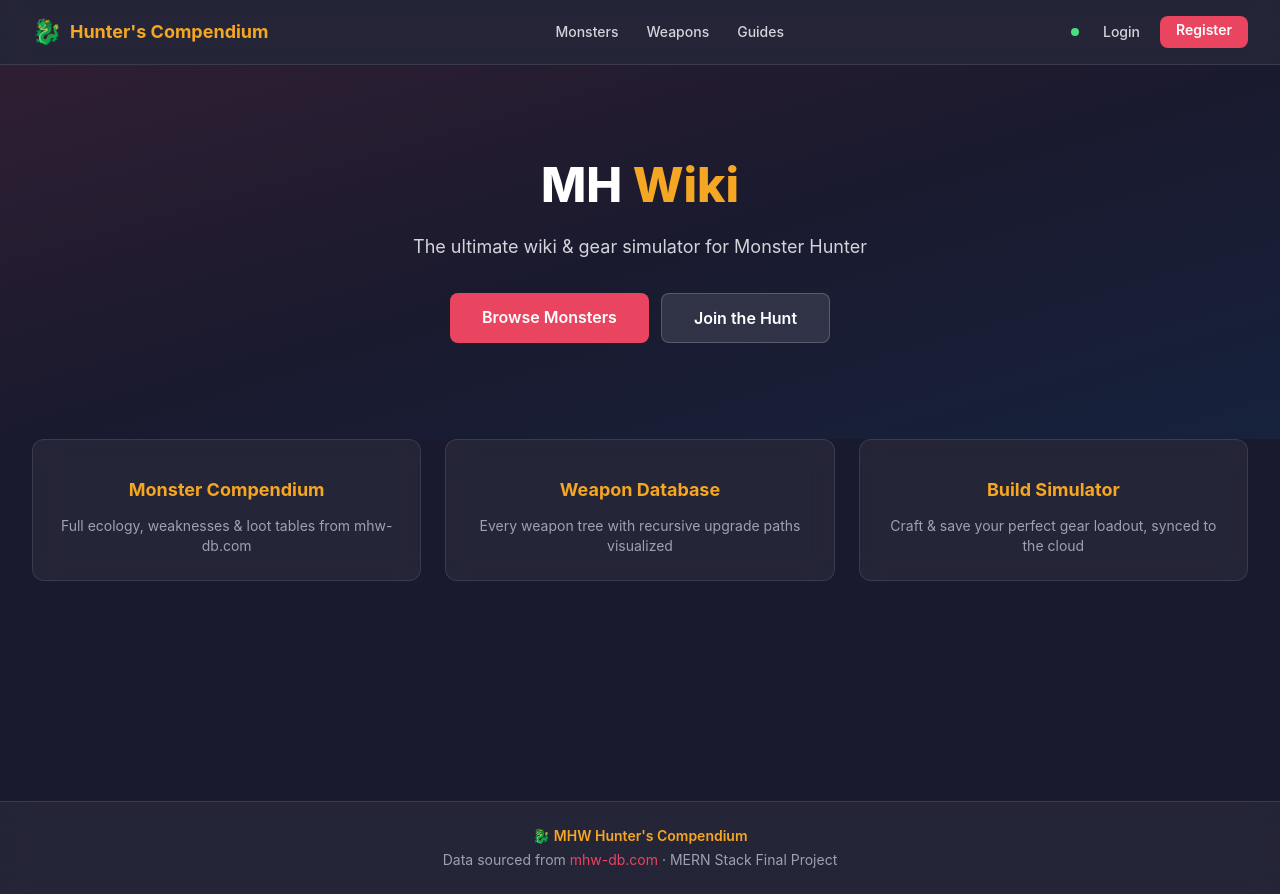
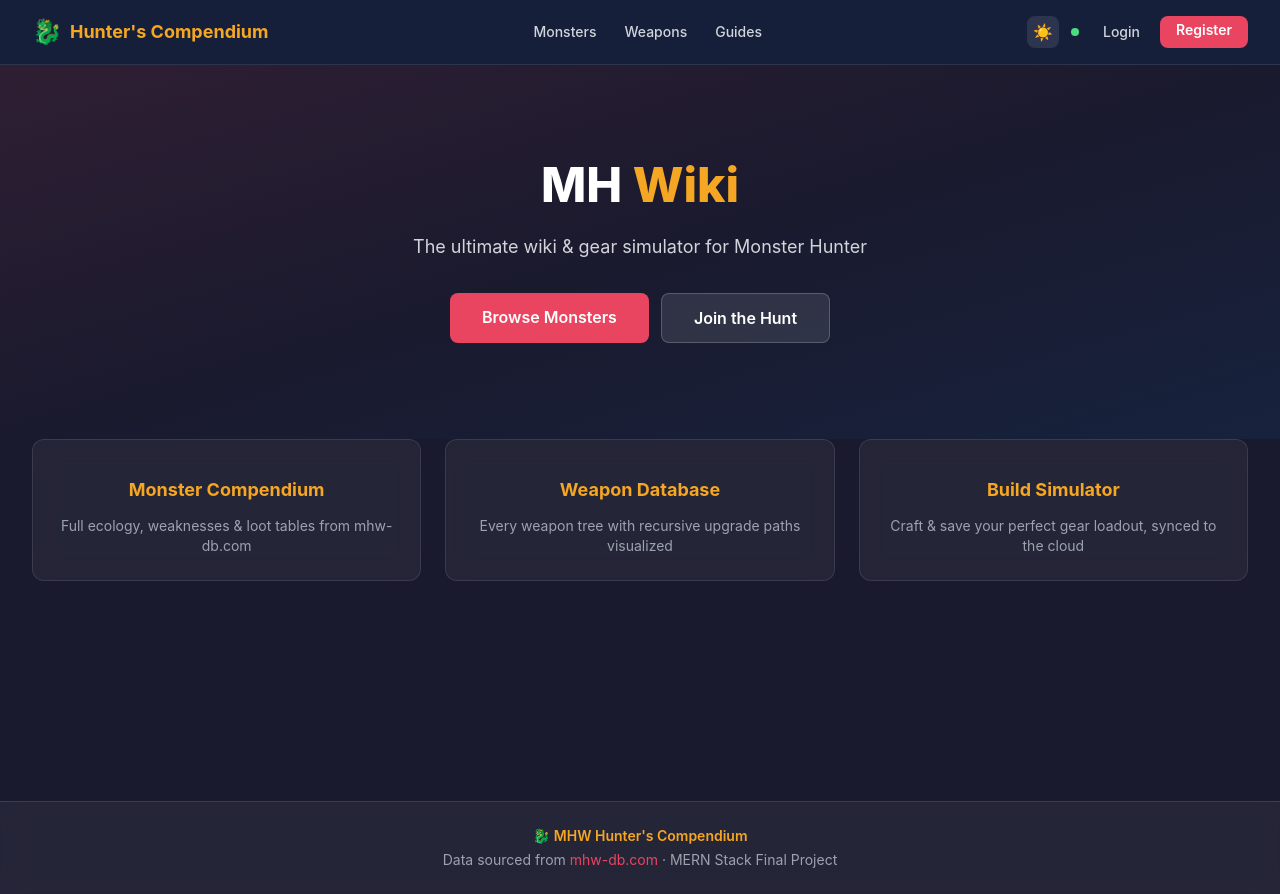
Before and after one commit to kong1912/fullstack_project, a React app in the folder frontend/: page / in a window 1280 px wide. Built offline with nearby package versions, Linux system fonts and the light colour scheme; no server answers; the HTML template or start-up script is replaced by a standard one.

Commit message:
fix navigate

```diff
--- a/frontend/src/App.jsx
+++ b/frontend/src/App.jsx
@@ -1,5 +1,6 @@
 import { BrowserRouter as Router, Routes, Route } from 'react-router-dom'
 import { AuthProvider } from './context/AuthContext'
+import { ThemeProvider } from './context/ThemeContext'
 import Navbar from './components/common/Navbar'
 import Footer from './components/common/Footer'
 import ProtectedRoute from './components/common/ProtectedRoute'
@@ -21,9 +22,10 @@
 
 function App() {
   return (
+    <ThemeProvider>
       <AuthProvider>
         <Router>
-        <div className="min-h-screen flex flex-col bg-mhw-dark">
+          <div className="min-h-screen flex flex-col bg-mhw-dark transition-colors duration-300">
             <Navbar />
           <main className="flex-1 w-full">
             <Routes>
@@ -53,6 +55,7 @@
           </div>
         </Router>
       </AuthProvider>
+    </ThemeProvider>
   )
 }
 
--- a/frontend/src/components/common/Navbar.jsx
+++ b/frontend/src/components/common/Navbar.jsx
@@ -1,10 +1,12 @@
 // Fn 2.1 — Navbar with Context API (React Router + Tailwind CSS)
 import { Link, NavLink, useNavigate } from 'react-router-dom'
 import { useAuth } from '../../context/AuthContext'
+import { useTheme } from '../../context/ThemeContext'
 import useNetworkStatus from '../../hooks/useNetworkStatus'
 
 export default function Navbar() {
   const { user, isAuthenticated, logout } = useAuth()
+  const { theme, toggleTheme } = useTheme()
   const { isOnline, pendingSync } = useNetworkStatus()
   const navigate = useNavigate()
 
@@ -21,7 +23,7 @@
     }`
 
   return (
-    <nav className="bg-white/5 backdrop-blur-md border border-white/10 rounded-none border-x-0 border-t-0 sticky top-0 z-50 w-full">
+    <nav className="bg-mhw-panel/80 backdrop-blur-md border-b border-white/10 sticky top-0 z-50 w-full transition-colors duration-300">
       <div className="w-full max-w-7xl mx-auto px-4 sm:px-6 lg:px-8">
         <div className="flex items-center justify-between h-16">
           {/* Logo */}
@@ -44,6 +46,14 @@
 
           {/* Right side */}
           <div className="flex items-center gap-3">
+            {/* Theme toggle */}
+            <button
+              onClick={toggleTheme}
+              title={theme === 'dark' ? 'Switch to light mode' : 'Switch to dark mode'}
+              className="w-8 h-8 flex items-center justify-center rounded-lg dark:bg-white/10 bg-gray-200 dark:hover:bg-white/20 hover:bg-gray-300 transition-colors text-base">
+              {theme === 'dark' ? '☀️' : '🌙'}
+            </button>
+
             {/* Network status indicator (Fn 7.4) */}
             <div className={`flex items-center gap-1 text-xs ${isOnline ? 'text-mhw-green' : 'text-yellow-400'}`}>
               <span className={`w-2 h-2 rounded-full ${isOnline ? 'bg-mhw-green' : 'bg-yellow-400'}`} />
--- /dev/null
+++ b/frontend/src/context/ThemeContext.jsx
@@ -0,0 +1,35 @@
+import { createContext, useContext, useEffect, useState } from 'react'
+
+const ThemeContext = createContext(null)
+
+export function ThemeProvider({ children }) {
+  // Default to dark — persist preference in localStorage
+  const [theme, setTheme] = useState(
+    () => localStorage.getItem('mhw-theme') ?? 'dark'
+  )
+
+  // Apply/remove the 'dark' class on <html> whenever theme changes
+  useEffect(() => {
+    const root = document.documentElement
+    if (theme === 'dark') {
+      root.classList.add('dark')
+    } else {
+      root.classList.remove('dark')
+    }
+    localStorage.setItem('mhw-theme', theme)
+  }, [theme])
+
+  const toggleTheme = () => setTheme(t => (t === 'dark' ? 'light' : 'dark'))
+
+  return (
+    <ThemeContext.Provider value={{ theme, toggleTheme }}>
+      {children}
+    </ThemeContext.Provider>
+  )
+}
+
+export function useTheme() {
+  const ctx = useContext(ThemeContext)
+  if (!ctx) throw new Error('useTheme must be used inside ThemeProvider')
+  return ctx
+}
--- a/frontend/src/index.css
+++ b/frontend/src/index.css
@@ -2,24 +2,29 @@
 @tailwind components;
 @tailwind utilities;
 
+/* ── Dark mode (default) ── */
+:root, html.dark {
+  --mhw-dark:   26 26 46;    /* #1a1a2e */
+  --mhw-panel:  22 33 62;    /* #16213e */
+  --mhw-card:   15 52 96;    /* #0f3460 */
+}
+
+/* ── Light mode ── */
+html:not(.dark) {
+  --mhw-dark:   241 245 249; /* page bg → slate-100 */
+  --mhw-panel:  255 255 255; /* navbar/panels → white */
+  --mhw-card:   226 232 240; /* inner cards → slate-200 */
+}
+
+/* Global light-mode overrides — flip white/X utilities to dark/X on light bg */
+html:not(.dark) [class*="bg-white/"]     { background-color: rgba(255, 255, 255, 0.04) !important; }
+html:not(.dark) [class*="border-white/"] { border-color:     rgba(219, 219, 219, 0.1) !important; }
+
 @layer base {
   * { box-sizing: border-box; margin: 0; padding: 0; }
-  html, body, #root {
-    width: 100%;
-    min-height: 100vh;
-  }
+  html, body, #root { width: 100%; min-height: 100vh; }
   html { scroll-behavior: smooth; }
-  body {
-    @apply bg-mhw-dark text-gray-100 font-sans;
-  }
-  #root {
-    display: flex;
-    flex-direction: column;
-  }
-  /* Override Vite defaults */
-  a {
-    color: inherit;
-    text-decoration: none;
-    font-weight: inherit;
-  }
+  body { @apply bg-mhw-dark font-sans text-gray-100; transition: background-color 0.3s; }
+  #root { display: flex; flex-direction: column; }
+  a { color: inherit; text-decoration: none; font-weight: inherit; }
 }
--- a/frontend/src/pages/MonsterDetail.jsx
+++ b/frontend/src/pages/MonsterDetail.jsx
@@ -1,30 +1,58 @@
 // Fn 2.2 — Dynamic Routing + Local State; Fn 1.4 — Recursive WeaknessTree
 import { useState, useEffect } from 'react'
-import { useParams, Link } from 'react-router-dom'
+import { useParams, useNavigate, Link } from 'react-router-dom'
 import { fetchMonsterById } from '../api/mhwApi'
 import WeaknessTree from '../components/monsters/WeaknessTree'
 import LoadingSpinner from '../components/common/LoadingSpinner'
 
 export default function MonsterDetail() {
-  const { id }        = useParams()
+  const { id }         = useParams()
+  const navigate       = useNavigate()   // C3 — useNavigate
   const [monster,  setMonster]  = useState(null)
   const [isLoading, setIsLoading] = useState(true)
+  const [notFound, setNotFound]  = useState(false)
   const [error,    setError]    = useState(null)
   // Fn 2.2 — local state tab
   const [tab, setTab] = useState('overview')
 
   useEffect(() => {
     setIsLoading(true)
+    setNotFound(false)
     fetchMonsterById(id)
       .then(({ data }) => { setMonster(data); setIsLoading(false) })
-      .catch((err) => { setError(err.message); setIsLoading(false) })
+      .catch((err) => {
+        // C4 — distinguish 404 not-found from other errors
+        if (err.response?.status === 404 || err.message?.toLowerCase().includes('not found')) {
+          setNotFound(true)
+        } else {
+          setError(err.message)
+        }
+        setIsLoading(false)
+      })
   }, [id])
 
   if (isLoading) return <LoadingSpinner text="Loading monster data…" />
-  if (error)     return (
+
+  // C4 — explicit not-found page
+  if (notFound) return (
+    <div className="max-w-2xl mx-auto px-4 py-16 text-center space-y-4">
+      <p className="text-6xl">🔍</p>
+      <h2 className="text-2xl font-bold text-mhw-gold">Monster Not Found</h2>
+      <p className="text-gray-400">No monster with ID <span className="text-mhw-accent font-mono">{id}</span> exists in the compendium.</p>
+      <button onClick={() => navigate('/monsters')}
+        className="px-5 py-2 bg-mhw-accent hover:bg-red-600 text-white rounded-lg font-semibold transition-colors">
+        ← Back to Monsters
+      </button>
+    </div>
+  )
+
+  if (error) return (
     <div className="max-w-2xl mx-auto px-4 py-12 text-center">
       <p className="text-mhw-accent text-xl mb-4">⚠ {error}</p>
-      <Link to="/monsters" className="px-4 py-2 bg-white/10 hover:bg-white/20 text-white rounded-lg font-semibold transition-all duration-200 border border-white/20">← Back</Link>
+      <button onClick={() => navigate('/monsters')}
+        className="px-4 py-2 bg-white/10 hover:bg-white/20 text-white rounded-lg font-semibold transition-all duration-200 border border-white/20">
+        ← Back
+      </button>
     </div>
   )
   if (!monster)  return null
@@ -33,7 +61,7 @@
 
   return (
     <div className="w-full max-w-4xl mx-auto px-4 sm:px-6 py-8 space-y-6">
-      <Link to="/monsters" className="text-gray-400 hover:text-white text-sm">← All Monsters</Link>
+      <button onClick={() => navigate('/monsters')} className="text-gray-400 hover:text-white text-sm">← All Monsters</button>
 
       {/* Header */}
       <div className="bg-white/5 backdrop-blur-md border border-white/10 rounded-xl p-6">
--- a/frontend/tailwind.config.js
+++ b/frontend/tailwind.config.js
@@ -4,13 +4,14 @@
     "./index.html",
     "./src/**/*.{js,ts,jsx,tsx}",
   ],
+  darkMode: 'class',
   theme: {
     extend: {
       colors: {
         mhw: {
-          dark:   '#1a1a2e',
-          panel:  '#16213e',
-          card:   '#0f3460',
+          dark:   'rgb(var(--mhw-dark) / <alpha-value>)',
+          panel:  'rgb(var(--mhw-panel) / <alpha-value>)',
+          card:   'rgb(var(--mhw-card) / <alpha-value>)',
           accent: '#e94560',
           gold:   '#f5a623',
           green:  '#4ade80',
```
Lines whose indentation alone changed are shown as unchanged.
